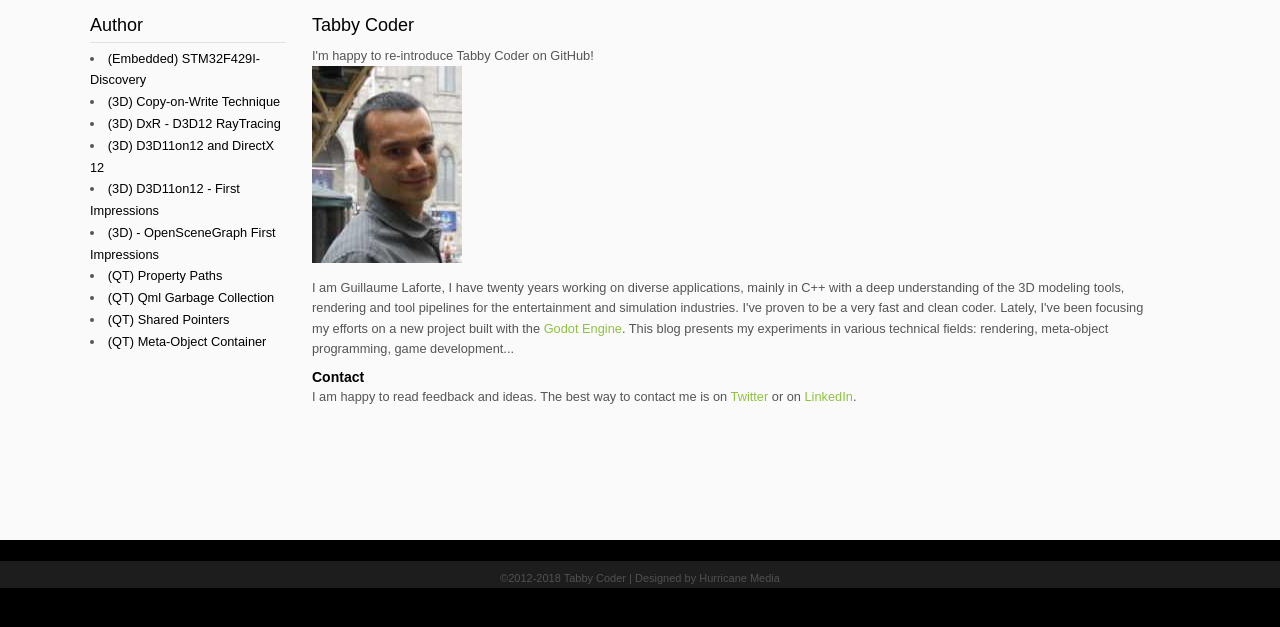
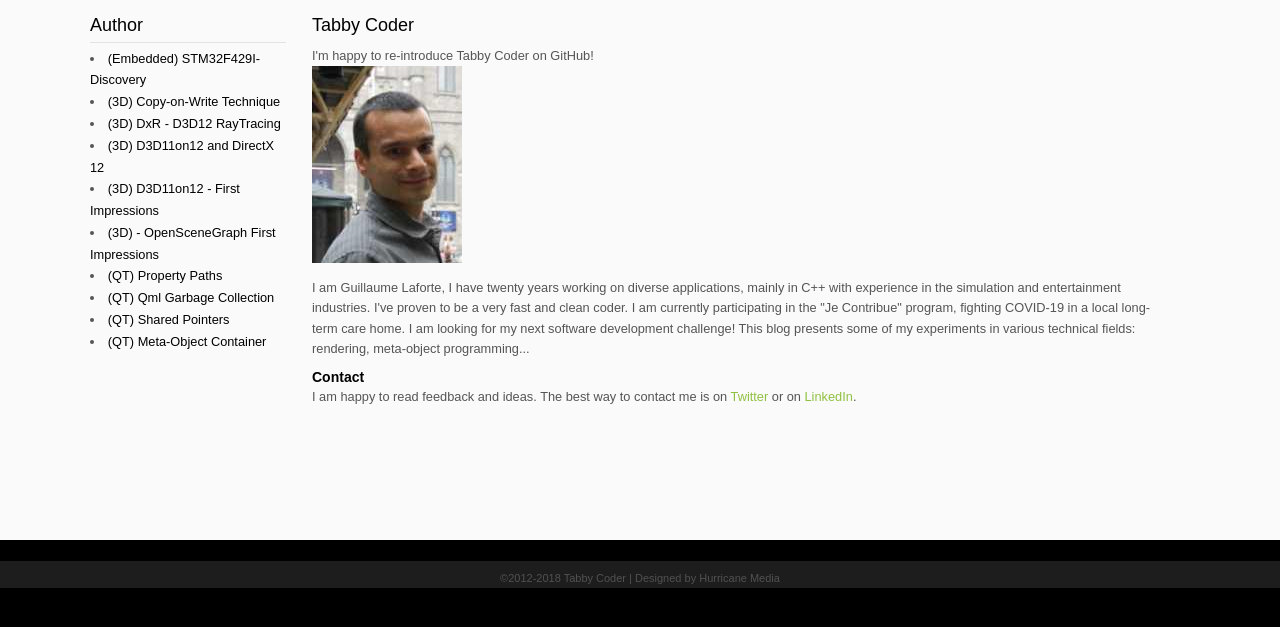
Before and after one commit to glaforte/TabbyEngine, a Jekyll site: the page built from docs/index.html, in a window 1280 px wide, cut to the strip 154-781 px from the top of the page. Built offline with Jekyll 4.4.1, drawn with Linux system fonts in a browser that asks for light colours.

Commit message:
New blurb for my home page.

```diff
--- a/docs/index.html
+++ b/docs/index.html
@@ -5,7 +5,7 @@ title: Tabby Coder
 
 <p>I'm happy to re-introduce Tabby Coder on GitHub!<br/>
 <img src="assets/another_small.jpg"/><br/>
-<p>I am Guillaume Laforte, I have twenty years working on diverse applications, mainly in C++ with a deep understanding of the 3D modeling tools, rendering and tool pipelines for the entertainment and simulation industries.  I've proven to be a very fast and clean coder. Lately, I've been focusing my efforts on a new project built with the <a href="https://godotengine.org/">Godot Engine</a>. This blog presents my experiments in various technical fields: rendering, meta-object programming, game development...</p>
+<p>I am Guillaume Laforte, I have twenty years working on diverse applications, mainly in C++ with experience in the simulation and entertainment industries. I've proven to be a very fast and clean coder. I am currently participating in the "Je Contribue" program, fighting COVID-19 in a local long-term care home. I am looking for my next software development challenge! This blog presents some of my experiments in various technical fields: rendering, meta-object programming...</p>
 
 
 <h4>Contact</h4>
```
